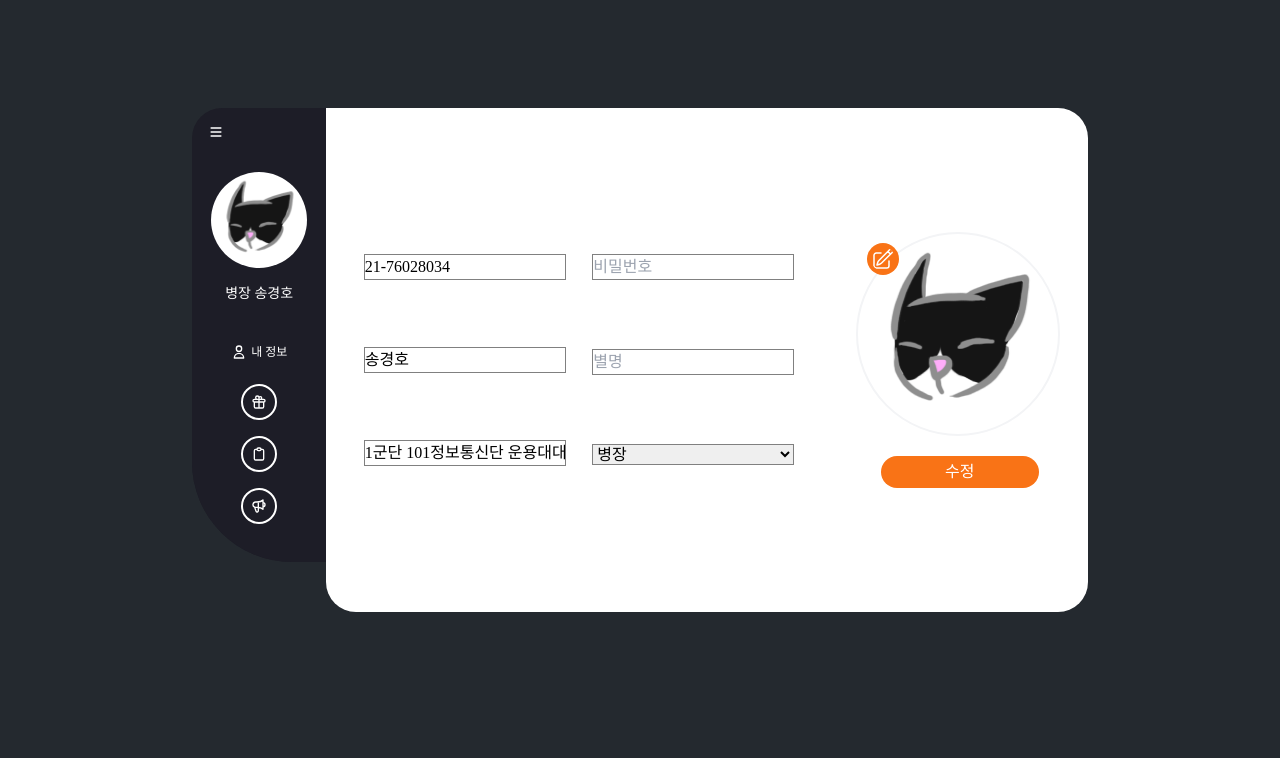
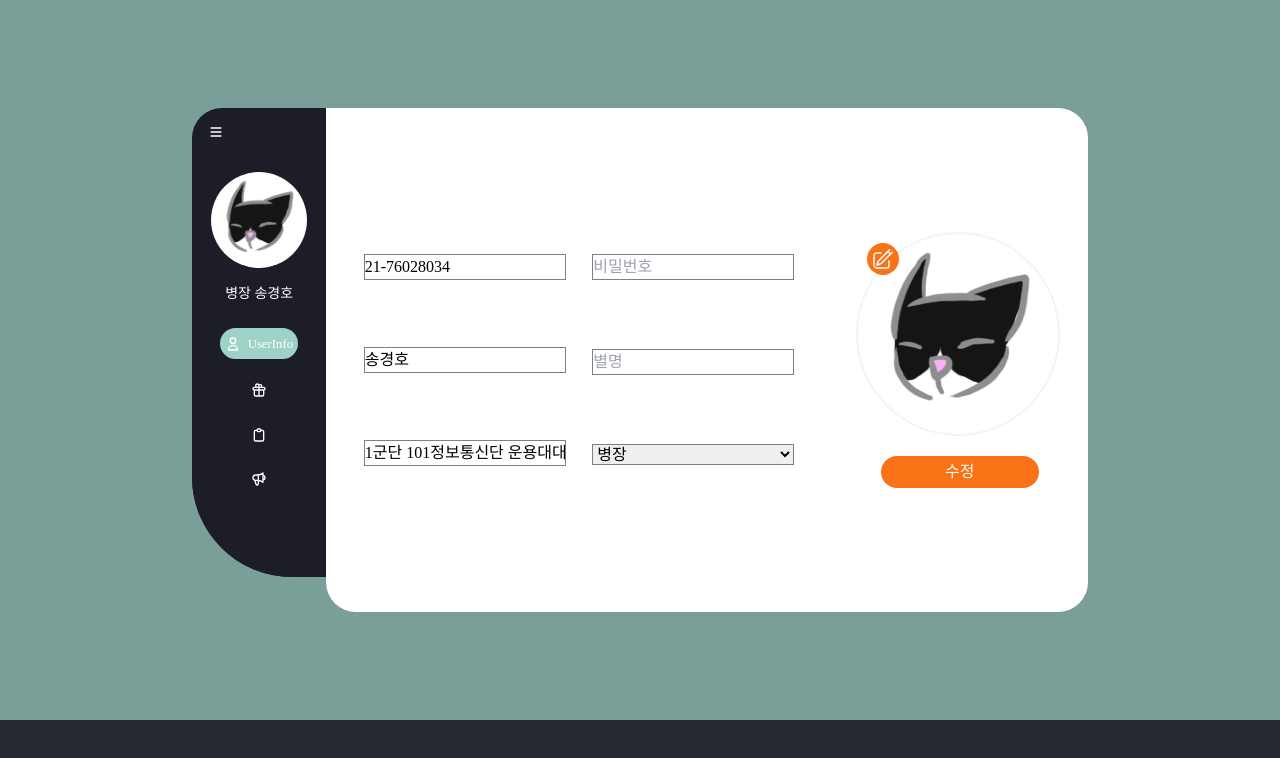
Before and after one commit to osamhack2022/WEB_Own-Nuri_Danuri, a React (Create React App) app in the folder web_fe/: page /dashboard/userinfo in a window 1280 px wide. Shown: the top 758 px of the page. Built offline with nearby package versions, Linux system fonts and the light colour scheme; a web font is replaced by a local one.

Commit message:
sidebar complete

```diff
--- a/web_fe/src/Pages/Dashboard/DashboardPage.tsx
+++ b/web_fe/src/Pages/Dashboard/DashboardPage.tsx
@@ -4,17 +4,27 @@ import './DashboardPageStyle.css'
 import Sidebar from './Sidebar/Sidebar';
 import useSidebar from './Sidebar/useSidebar';
 import { HiMenu } from 'react-icons/hi'
+import { BoardState } from './Sidebar/useSidebar';
 
 const DashboardPage: React.FC = () => {
-    const { isShowed, toggleShowed, boardState, toggleState, themeColor } = useSidebar();
+    const { isShowed, toggleShowed, boardState, toggleState } = useSidebar();
+
+    let bgColor : string;
+    switch(boardState){
+        case BoardState.UserInfo : bgColor = 'userinfobg'; break;
+        case BoardState.MostBenefits : bgColor = 'mostbenefitbg'; break;
+        case BoardState.BenefitList : bgColor = 'benefitlistbg'; break;
+        case BoardState.Hosting : bgColor = 'hostingbg'; break;
+        default : bgColor='Error'; break;
+    }
 
     return (
-        <div id='DashContainer' className={`bg-${themeColor} ease-linear duration-500 overflow-hidden relative`}>
+        <div id='DashContainer' className={'ease-linear duration-1000 overflow-hidden relative ' + bgColor}>
             <div id='DashContent' className='overflow-hidden flex absolute'>
 
                 <div id="DashSidebar" className={`${isShowed ? 'slideOut' : 'slideIn'}`}>
                     <button onClick={toggleShowed} className='block m-4'><HiMenu className='text-white'/></button>
-                    <Sidebar isShowed={isShowed} boardState={boardState} toggleState={toggleState} themeColor={themeColor}/>
+                    <Sidebar isShowed={isShowed} boardState={boardState} toggleState={toggleState} bgColor={bgColor}/>
                 </div>
 
                 <div id='DashMainboard' className={`${isShowed ? 'slideOut' : 'slideIn'}`}>
--- a/web_fe/src/Pages/Dashboard/DashboardPageStyle.css
+++ b/web_fe/src/Pages/Dashboard/DashboardPageStyle.css
@@ -2,6 +2,10 @@
     height: 720px;
     /* background: linear-gradient(to right, rgba(21, 65, 129, 0.7) -0.29%, rgba(70, 143, 255, 0.7) 100%); */
 }
+#DashContainer.userinfobg { background-color: rgba(184,232,252,0.7); }
+#DashContainer.mostbenefitbg { background-color: rgba(158, 210, 198, 0.7); }
+#DashContainer.benefitlistbg { background-color: rgba(110, 133, 183, 0.7); }
+#DashContainer.hostingbg { background-color: rgba(177, 178, 255, 0.7); }
 
 #DashContent {
     width: 70%;
@@ -15,7 +19,7 @@
 #DashSidebar {
     overflow: hidden;
     border-radius: 30px 0 0 100px;
-    height: 90%;
+    height: 93%;
     width: 15%;
     z-index: 1;
     background-color: #1d1d27;
--- a/web_fe/src/Pages/Dashboard/Sidebar/Sidebar.tsx
+++ b/web_fe/src/Pages/Dashboard/Sidebar/Sidebar.tsx
@@ -10,102 +10,48 @@ interface Props {
     isShowed: boolean
     boardState: BoardState;
     toggleState: (state: BoardState) => void;
-    themeColor: string;
+    bgColor: string;
 }
 
-const Sidebar: React.FC<Props> = ({ isShowed, boardState, toggleState, themeColor }) => {
+const Sidebar: React.FC<Props> = ({ isShowed, boardState, toggleState, bgColor }) => {
     return (
         <div id="SidebarContainer" className='h-full'>
-            <div className='flex flex-col mt-8 h-fit justify-between items-center text-white'>
-                <div id="SideProfile" className='mb-8 w-24 text-sm'>
-                    {isShowed ? <Profile /> : null}
-                </div>
+            {
+                isShowed ? (
+                    <div className='flex flex-col mt-8 h-fit justify-between items-center text-white'>
 
-                <NavLink onClick={() => toggleState(BoardState.UserInfo)}
-                    className={`${boardState===BoardState.UserInfo ? `bg-${themeColor}` : ''} flex items-center p-2 mb-4 rounded-full ease-linear duration-500`} to='/dashboard/userinfo'>
-                    <HiOutlineUser className='text-white ' />
-                    <p className='max-w-0 text-xs pl-1 ease-linear duration-500 overflow-hidden'>내 정보</p>
-                </NavLink>
+                        <div id="SideProfile" className='mb-6 w-24 text-sm'>
+                            <Profile />
+                        </div>
 
-                <NavLink onClick={() => toggleState(BoardState.MostBenefits)}
-                    className='p-2 mb-4 border-box border-2 border-white rounded-full' to='/dashboard/mostbenefits'><HiOutlineGift className='text-white' /></NavLink>
+                        <NavLink onClick={() => toggleState(BoardState.UserInfo)} to='/dashboard/userinfo'
+                            className={'SlidebarButton ' + bgColor}>
+                            <HiOutlineUser className={bgColor} />
+                            <p className={bgColor}>UserInfo</p>
+                        </NavLink>
 
-                <NavLink onClick={() => toggleState(BoardState.BenefitList)}
-                    className='p-2 mb-4 border-2 border-white rounded-full' to='/dashboard/benefitlist'><HiOutlineClipboard className='text-white' /></NavLink>
+                        <NavLink onClick={() => toggleState(BoardState.MostBenefits)} to='/dashboard/mostbenefits'
+                            className={'SlidebarButton ' + bgColor}>
+                            <HiOutlineGift className={bgColor} />
+                            <p className={bgColor}>MyPick</p>
+                        </NavLink>
 
-                <NavLink onClick={() => toggleState(BoardState.Hosting)}
-                    className='p-2 mb-4 border-2 border-white rounded-full' to='/dashboard/hosting'><HiOutlineSpeakerphone className='text-white' /></NavLink>
-            </div>
+                        <NavLink onClick={() => toggleState(BoardState.BenefitList)} to='/dashboard/benefitlist'
+                            className={'SlidebarButton ' + bgColor}>
+                            <HiOutlineClipboard className={bgColor} />
+                            <p className={bgColor}>BenefitsList</p>
+                        </NavLink>
+
+                        <NavLink onClick={() => toggleState(BoardState.Hosting)} to='/dashboard/hosting'
+                            className={'SlidebarButton ' + bgColor}>
+                            <HiOutlineSpeakerphone className={bgColor} />
+                            <p className={bgColor}>Hosting</p>
+                        </NavLink>
+
+                    </div>) : null
+            }
         </div>
     );
 };
 
 export default Sidebar;
-
-
-
-{/* <div class="tab-nav-container">
-    <div class="tab active purple">
-        <i class="fas fa-home"></i>
-        <p>Home</p>
-    </div>
-    <div class="tab pink">
-        <i class="far fa-heart"></i>
-        <p>Likes</p>
-    </div>
-    <div class="tab yellow">
-        <i class="fas fa-search"></i>
-        <p>Search</p>
-    </div>
-    <div class="tab teal">
-        <i class="far fa-user"></i>
-        <p>Profile</p>
-    </div>
-</div>
-
-.tab-nav-container {
-    background-color: #fff;
-
-    display: flex;
-    justify-content: space-between;
-    padding: 30px;
-    width: 450px;
-}
-
-.tab {
-    background-color: #fff;
-    border-radius: 50px;
-    cursor: pointer;
-    display: flex;
-    align-items: center;
-    justify-content: center;
-    padding: 0 20px;
-    margin: 0 10px;
-    transition: background 0.4s linear;
-}
-
-.tab i {
-    font-size: 1.2em;
-}
-
-.tab p {
-    font-weight: bold;
-    overflow: hidden;
-    max-width: 0;
-}
-
-.tab.active p {
-    margin-left: 10px;
-    max-width: 10000px;
-    transition: max-width 0.3s linear;
-}
-
-.tab.active.purple {
-    background-color: rgba(91, 55, 183, 0.2);
-    color: rgba(91, 55, 183, 1);
-}
-
-.tab.active.pink {
-    background-color: rgba(201, 55, 157, 0.2);
-    color: rgba(201, 55, 157, 1);
-} */}
--- a/web_fe/src/Pages/Dashboard/Sidebar/SidebarStyle.css
+++ b/web_fe/src/Pages/Dashboard/Sidebar/SidebarStyle.css
@@ -1,7 +1,49 @@
 #SidebarContainer {
     background-color: #1d1d27;
 }
+.active.userinfobg { background-color: rgba(184,232,252,1); }
+.active.mostbenefitbg { background-color: rgba(158, 210, 198, 1); }
+.active.benefitlistbg { background-color: rgba(110, 133, 183, 1); }
+.active.hostingbg { background-color: rgba(177, 178, 255, 1); }
 
-.active p{
-    max-width: 100px;
+
+.SlidebarButton {
+    display : flex;
+    align-items: center;
+
+    margin-bottom: 1em;
+    border-radius: 9999px;
+    padding: 0.3em;
+
+    color: white;
 }
+.SlidebarButton > p {
+    overflow: hidden;
+    max-width: 0;
+    font-size: 0.8em;
+}
+.SlidebarButton.active > p {
+    margin-left: 0.5em;
+    padding-top: 0.2em;
+    max-width: 200px;
+    transition: max-width 1s linear;
+}
+
+/*
+    버튼과 글자를 https://codepen.io/FlorinPop17/pen/ZZajGB 처럼 하려했는데 색이 구려서 실패
+    재시도시 SCSS이용해서 유지력 높은 코드 해보고 싶음
+
+    추가로, sidebar NavLink의 p에 한글 / 띄어쓰기 넣으면 똑바로 작동안하는데 원인 분석
+*/
+/* .SlidebarButton.active > .userinfobg {
+    color: rgba(184,232,252,1);
+}
+.SlidebarButton.active > .mostbenefitbg {
+    color: rgba(158, 210, 198, 1);
+}
+.SlidebarButton.active > .benefitlistbg {
+    color: rgba(110, 133, 183, 1);
+}
+.SlidebarButton.active > .hostingbg {
+    color: rgba(177, 178, 255, 1);
+} */
--- a/web_fe/src/Pages/Dashboard/Sidebar/useSidebar.ts
+++ b/web_fe/src/Pages/Dashboard/Sidebar/useSidebar.ts
@@ -7,15 +7,12 @@ export enum BoardState {
     Hosting
 }
 
-const ThemeColor: string[] = ['amber-400', 'emerald-400', 'violet-400', 'rose-400'];
-
 interface useSidebarReturn {
     isShowed: boolean;
     toggleShowed: () => void;
 
     boardState: BoardState;
     toggleState: (state: BoardState) => void;
-    themeColor: string;
 }
 
 function useSidebar(): useSidebarReturn {
@@ -25,12 +22,7 @@ function useSidebar(): useSidebarReturn {
     const [boardState, setState] = React.useState(BoardState.MostBenefits);
     function toggleState(state: BoardState) { setState(state); }
 
-    const [themeColor, setThemeColor] = React.useState(ThemeColor[boardState]);
-    React.useEffect(()=>{
-        setThemeColor(ThemeColor[boardState]);
-    }, [boardState])
-
-    return { isShowed, toggleShowed, boardState, toggleState, themeColor };
+    return { isShowed, toggleShowed, boardState, toggleState };
 }
 
 export default useSidebar;
```
Also changed, not shown: web_fe/src/Pages/Dashboard/UserInfo/UserInfo.tsx (+0 -52 lines).
